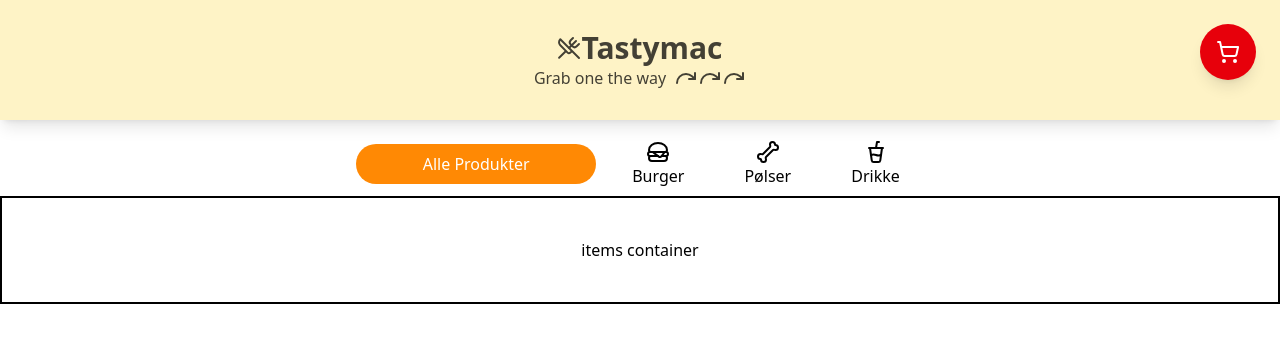
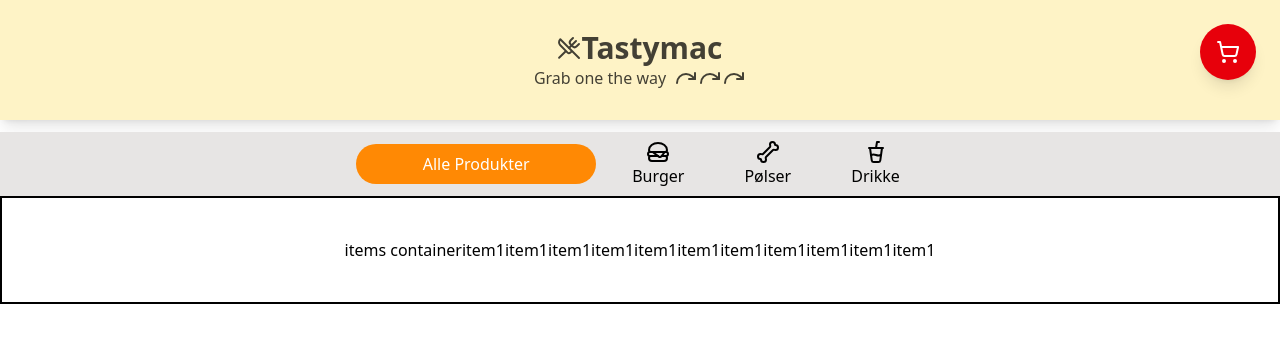
Before and after one commit to abdilatiiif/tastymac, a React (Vite) app: page / in a window 1280 px wide. Shown: the top 342 px of the page. Built offline with nearby package versions, Linux system fonts and the light colour scheme.

Commit message:
items presentation

```diff
--- a/src/App.jsx
+++ b/src/App.jsx
@@ -1,16 +1,24 @@
 import "./App.css";
 import Header from "./components/Header";
 import Menu from "./components/Menu";
+import Items from "./components/Items.jsx";
 
 import Products from "./Products.jsx";
+import { createContext } from "react";
+
+// eslint-disable-next-line react-refresh/only-export-components
+export const ProductsContext = createContext([]);
 
 function App() {
-  console.log(Products);
+  const products = Products;
 
   return (
     <>
-      <Header />
-      <Menu></Menu>
+      <ProductsContext.Provider value={products}>
+        <Header />
+        <Menu />
+        <Items />
+      </ProductsContext.Provider>
     </>
   );
 }
--- a/src/Products.jsx
+++ b/src/Products.jsx
@@ -1,5 +1,4 @@
-function Products() {
-  return [
+const Products = [
   {
     id: "1",
     name: "Klassisk Burger",
@@ -89,6 +88,5 @@ function Products() {
       "https://images.pexels.com/photos/1000084/pexels-photo-1000084.jpeg?auto=compress&cs=tinysrgb&w=400",
   },
 ];
-}
 
 export default Products;
--- /dev/null
+++ b/src/components/Item.jsx
@@ -0,0 +1,5 @@
+function Item() {
+  return <div>item1</div>;
+}
+
+export default Item;
--- a/src/components/Items.jsx
+++ b/src/components/Items.jsx
@@ -1,7 +1,17 @@
+import { useContext } from "react";
+import Item from "./Item.jsx";
+import { ProductsContext } from "../App.jsx";
+
 function Items() {
+  const products = useContext(ProductsContext);
+
+  console.log(products);
   return (
     <div className="border-2 p-10 flex items-center justify-center">
       items container
+      {products.map((p) => (
+        <Item key={p.id} product={p.name} price={p.price} />
+      ))}
     </div>
   );
 }
--- a/src/components/Menu.jsx
+++ b/src/components/Menu.jsx
@@ -1,12 +1,11 @@
 import { Hamburger } from "lucide-react";
 import { Bone } from "lucide-react";
 import { CupSoda } from "lucide-react";
-import Items from "./Items";
 
 function Menu() {
   return (
     <>
-      <div className=" mt-3 flex gap-3 items-center justify-center">
+      <div className="bg-stone-200 mt-3 flex gap-3 items-center justify-center">
         <button className=" cursor-pointer bg-orange-400 px-6 text-white py-2 rounded-full transition-all duration-200 hover:bg-orange-600 w-60 ">
           Alle Produkter
         </button>
@@ -20,7 +19,6 @@ function Menu() {
           <CupSoda /> Drikke
         </button>
       </div>
-      <Items />
     </>
   );
 }
```
Lines whose indentation alone changed are shown as unchanged.
